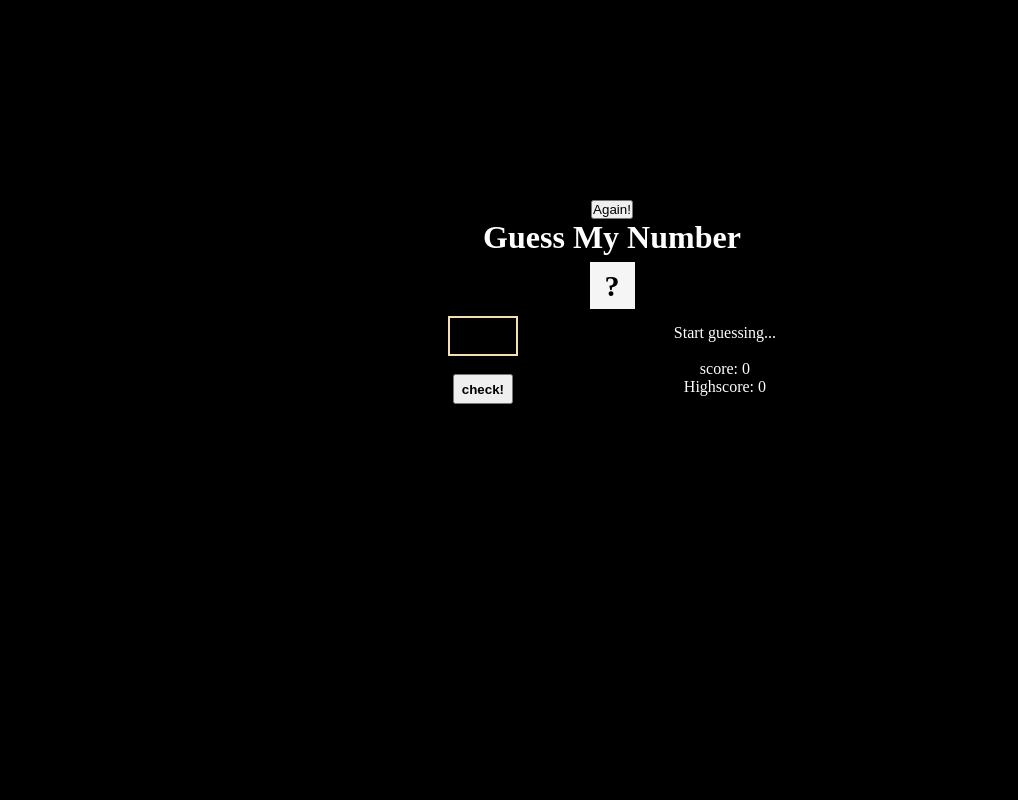
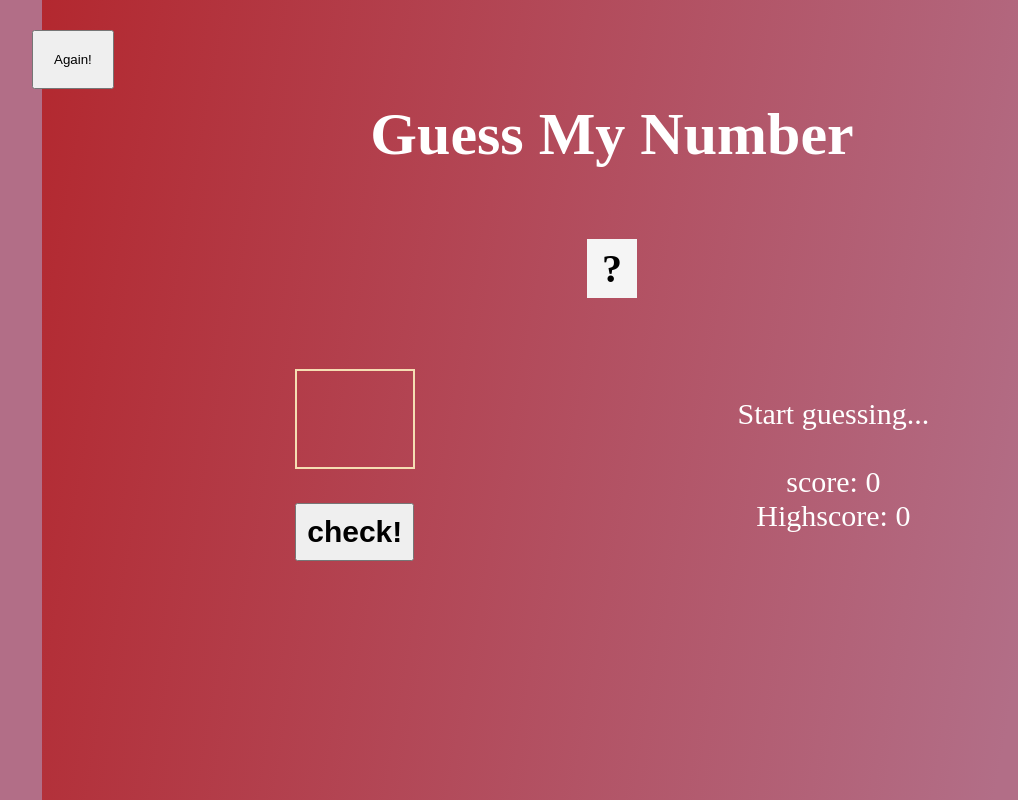
Before and after one commit to shermuhammad786/All-Repositories, a plain HTML site: page guess my number/index.html in a window 1280 px wide. Shown: the whole page, without its empty margins (28-1046 px from the left). Drawn offline with Linux system fonts and the light colour scheme.

Commit message:
bgc change

```diff
--- a/guess my number/app.js
+++ b/guess my number/app.js
@@ -9,7 +9,7 @@ var randomNumebr = Math.floor(Math.random()*20+1)
 button.addEventListener("click",function (){
     if(input.value == randomNumebr){
         mainDiv.style.backgroundColor = "green";
-        start.innerHTML = "Congratulation You Win";
+        start.innerHTML = "Congratulations! You Win";
         qMark.innerHTML = randomNumebr;
         score.innerHTML = +score.innerHTML + 10;
         highscore.innerHTML = +highscore.innerHTML + +score.innerHTML
@@ -23,10 +23,5 @@ button.addEventListener("click",function (){
 })
 var again = document.getElementById("again");
 again.addEventListener("click",function(){
-    qMark.innerHTML = "?"
-    score.innerHTML = 0;
-    input.value = ""
-    mainDiv.style.backgroundColor = "black";
-    start.innerHTML = "Start Guessing..."
-    randomNumebr = Math.floor(Math.random()*21)
+    window.location.reload()
 })
--- a/guess my number/index.html
+++ b/guess my number/index.html
@@ -9,18 +9,18 @@
 </head>
 
 <body>
+    <button id="again">Again!</button>
+    <div class="bgc">
         <div id="mainDiv">
             <div id="subMain">
-            <button id="again">Again!</button>
                 <h1>Guess My Number</h1>
-            <!-- <img width="50px" src="./qmark.jpeg" alt=""> -->
                 <span id="markq" class="markq">?</span>
                 <div class="middleText">
                     <div class="guessInput">
                         <input id="input" type="number" maxlength="2" class="input"> <br><br>
                         <button id="button">check!</button>
                     </div>
-            <div>
+                    <div class="score">
                         <p id="start">Start guessing...</p>
                         <br>
                         <p>score: <span id="score">0</span></p>
@@ -30,6 +30,7 @@
                 </div>
             </div>
         </div>
+    </div>
 
     <script src="app.js"></script>
 </body>
--- a/guess my number/style.css
+++ b/guess my number/style.css
@@ -1,58 +1,93 @@
-*{
+* {
     padding: 0px;
     margin: 0px;
     box-sizing: border-box;
+}
 
+#again {
+    text-align: left;
+    position: absolute;
+    padding: 20px;
+    top: 30px;
+    left: 60px;
 }
-#again{
-    text-align: left;
-    /* justify-self: start; */
-}
-#mainDiv{
+
+#mainDiv {
     width: 100%;
     height: 100vh;
     display: flex;
     justify-content: center;
     align-items: center;
     flex-direction: column;
-    /* border: 2px solid red; */
     color: white;
-    background-color: black;
+
 }
-#subMain{
+
+.bgc {
+    /* position: absolute;  */
+    animation-name: bgc;
+    animation-duration: 2s;
+    animation-direction: alternate;
+    animation-iteration-count: infinite;
+    animation-timing-function: linear;
+    background: rgb(179, 40, 47);
+    background: linear-gradient(100deg, rgba(179, 40, 47, 1) 0%, rgba(178, 110, 135, 1) 77%);
+}
+
+@keyframes bgc {
+    from {
+        background-position-x: 0px;
+    }
+
+    to {
+        background-position-x: 2700px;
+    }
+}
+
+#subMain {
     text-align: center;
-    /* border: 2px solid blue; */
-    width: 50%;
-    height: 50vh;
+    width: 100%;
+    margin: 100px;
+    height: 100vh;
+    font-size: 30px;
 }
-.middleText{
+
+.middleText {
     display: flex;
     justify-content: space-evenly;
     align-items: center;
 }
-.input{
-    width: 70px;
-    height: 40px;
+
+.input {
+    width: 120px;
+    height: 100px;
     background-color: unset;
     border: none;
-    border:2px solid wheat;
+    border: 2px solid wheat;
     color: white;
     font-size: 30px;
     text-align: center;
     overflow: unset;
 
+
 }
-#button{
+
+#button {
     color: black;
     font-weight: bold;
-    width: 60px;
-    height: 30px;
+    padding: 10px;
+    font-size: 30px;
 }
-.markq{
-    background-color: whitesmoke ;
+
+.markq {
+    background-color: whitesmoke;
     color: black;
     padding: 7px 15px;
-    line-height: 60px;
+    line-height: 200px;
     font-weight: bolder;
+    font-size: 40px;
+}
+
+.score {
     font-size: 30px;
 }
```
Lines whose indentation alone changed are shown as unchanged.
